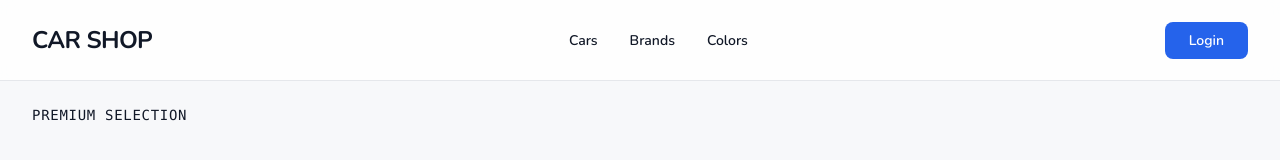
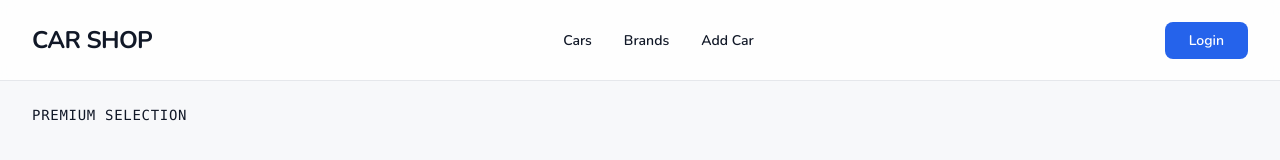
Before and after one commit to A-Cdeveloper/GraphQL-Real-Example-2, a React (Vite) app in the folder client/: page / in a window 1280 px wide. Shown: the top 160 px of the page. Built offline with nearby package versions, Linux system fonts and the light colour scheme; no server answers.

Commit message:
client:refactor: Small technical improvements

```diff
--- a/client/src/components/layout/navigation/Navigation.tsx
+++ b/client/src/components/layout/navigation/Navigation.tsx
@@ -7,7 +7,7 @@ const Navigation = () => {
     <nav className="hidden md:flex items-center gap-8">
       <TopNavlink to={routes.cars}>Cars</TopNavlink>
       <TopNavlink to={routes.brands}>Brands</TopNavlink>
-      <TopNavlink to={routes.colors}>Colors</TopNavlink>
+      <TopNavlink to={routes.addCar}>Add Car</TopNavlink>
     </nav>
   );
 };
--- a/client/src/features/cars/components/SingleCarDetail.tsx
+++ b/client/src/features/cars/components/SingleCarDetail.tsx
@@ -2,6 +2,8 @@ import { useParams } from "react-router";
 import { GET_CAR_BY_ID } from "../queries";
 import { useQuery } from "@apollo/client/react";
 import type { GetCarByIdQuery } from "@/generated/graphql";
+import Loading from "@/components/ui/Loading";
+import ErrorMessage from "@/components/ui/ErrorMessage";
 
 const SingleCarDetail = () => {
   const { id } = useParams();
@@ -9,8 +11,8 @@ const SingleCarDetail = () => {
     variables: { id },
   });
 
-  if (loading) return <p>Loading...</p>;
-  if (error) return <p>Error: {error.message}</p>;
+  if (loading) return <Loading size="lg" className="py-8" />;
+  if (error) return <ErrorMessage error={error} title="Failed to load car" />;
 
   const car = data?.getCarById;
 
```
